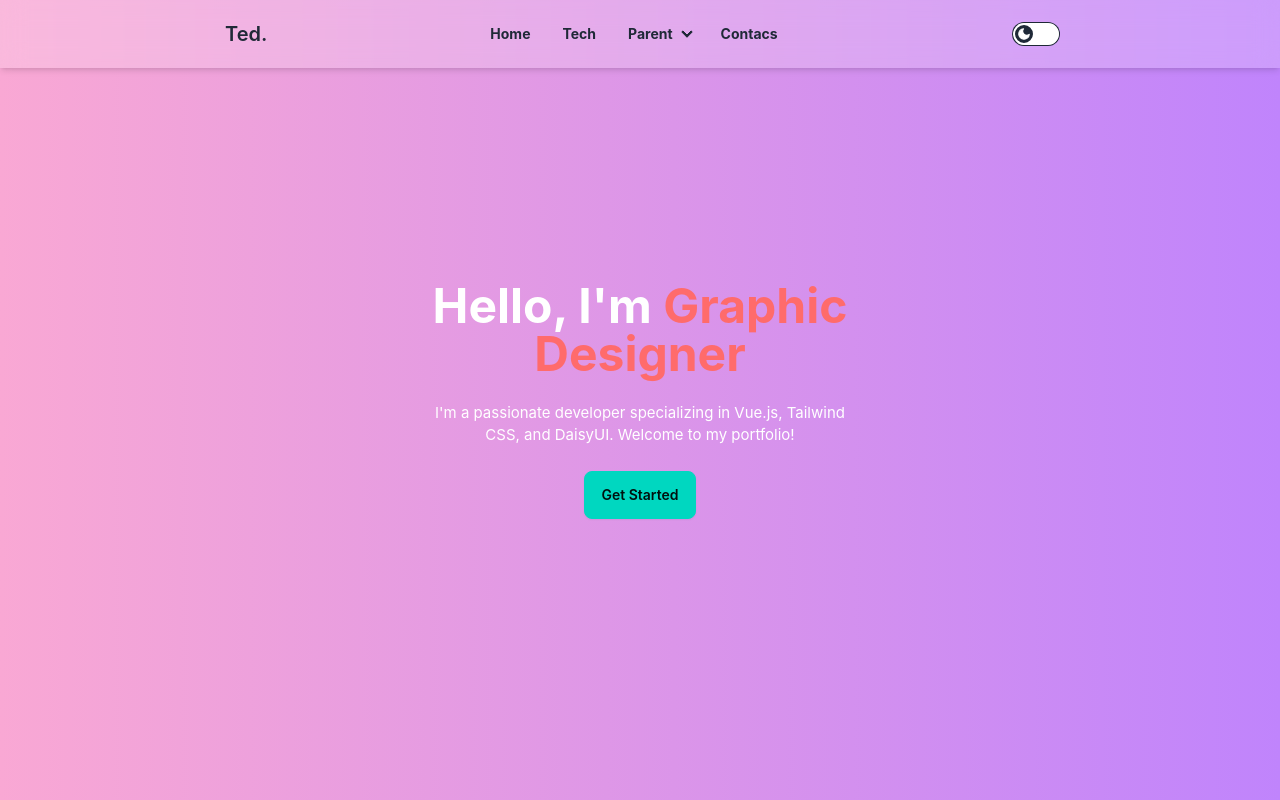
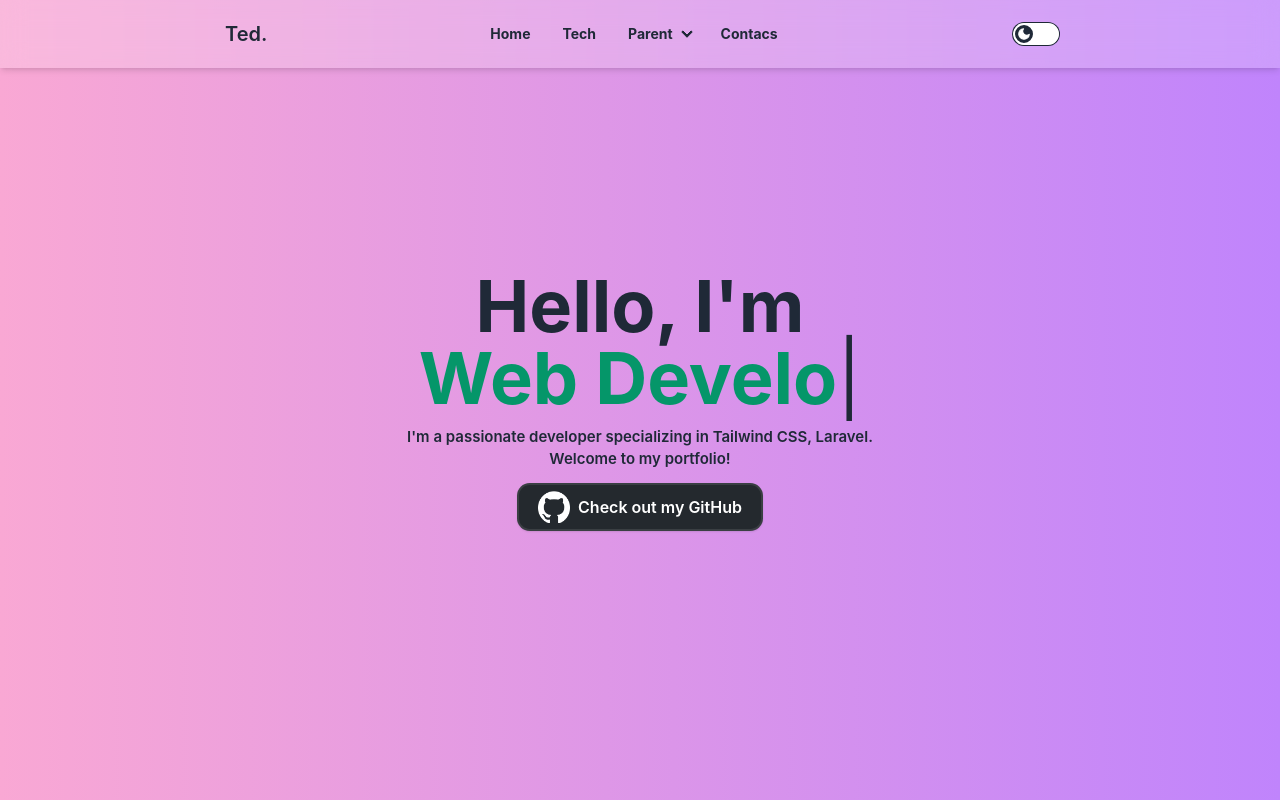
Before and after one commit to teddynanta/vue-project, a Vue app: page /about in a window 1280 px wide. Shown: the top 800 px of the page. Built offline with nearby package versions, Linux system fonts and the light colour scheme.

Commit message:
add github button

```diff
--- a/src/App.vue
+++ b/src/App.vue
@@ -12,9 +12,9 @@ import HeroSection from './components/layouts/HeroSection.vue';
         <section id="hero" class="relative h-screen flex items-center justify-center">
             <HeroSection />
         </section>
-        <div id="tech" class="flex justify-center lg:px-52 2xl:px-96">
+        <!-- <div id="tech" class="flex justify-center lg:px-52 2xl:px-96">
         <Tab />
-        </div>
+        </div> -->
     </div>
 </template>
 
--- /dev/null
+++ b/src/components/icons/GithubIcon.vue
@@ -0,0 +1,21 @@
+<template>
+  <svg
+    width="24"
+    height="24"
+    xmlns="http://www.w3.org/2000/svg"
+    class="github-icon"
+  >
+    <path
+      fill-rule="evenodd"
+      clip-rule="evenodd"
+      d="M48.854 0C21.839 0 0 22 0 49.217c0 21.756 13.993 40.172 33.405 46.69 2.427.49 3.316-1.059 3.316-2.362 0-1.141-.08-5.052-.08-9.127-13.59 2.934-16.42-5.867-16.42-5.867-2.184-5.704-5.42-7.17-5.42-7.17-4.448-3.015.324-3.015.324-3.015 4.934.326 7.523 5.052 7.523 5.052 4.367 7.496 11.404 5.378 14.235 4.074.404-3.178 1.699-5.378 3.074-6.6-10.839-1.141-22.243-5.378-22.243-24.283 0-5.378 1.94-9.778 5.014-13.2-.485-1.222-2.184-6.275.486-13.038 0 0 4.125-1.304 13.426 5.052a46.97 46.97 0 0 1 12.214-1.63c4.125 0 8.33.571 12.213 1.63 9.302-6.356 13.427-5.052 13.427-5.052 2.67 6.763.97 11.816.485 13.038 3.155 3.422 5.015 7.822 5.015 13.2 0 18.905-11.404 23.06-22.324 24.283 1.78 1.548 3.316 4.481 3.316 9.126 0 6.6-.08 11.897-.08 13.526 0 1.304.89 2.853 3.316 2.364 19.412-6.52 33.405-24.935 33.405-46.691C97.707 22 75.788 0 48.854 0z"
+      fill="currentColor"
+    />
+  </svg>
+</template>
+
+<style scoped>
+.github-icon {
+  color: inherit; /* Inherit the color from the parent */
+}
+</style>
--- a/src/components/layouts/HeroSection.vue
+++ b/src/components/layouts/HeroSection.vue
@@ -1,27 +1,19 @@
-<template>
-  <div class="hero min-h-screen bg-gradient-to-r from-pink-300 to-purple-400 dark:from-gray-900 dark:to-purple-900">
-    <div class="hero-content text-center">
-      <div class="max-w-md">
-        <h1 class="text-5xl font-bold text-white text-wrap">
-          Hello, I'm <transition name="fade" mode="out-in">
-            <span :key="currentText" class="text-accent font-bold">{{ currentText }}</span>
-          </transition>
-        </h1>
-        <p class="py-6 text-white">I'm a passionate developer specializing in Vue.js, Tailwind CSS, and DaisyUI. Welcome to my portfolio!</p>
-        <button class="btn btn-accent shining-button">Get Started</button>
-      </div>
-    </div>
-  </div>
-</template>
-
 <script>
+import GithubButton from '../partials/GithubButton.vue';
 export default {
+  components: {
+    GithubButton,
+  },
   name: 'HeroSection',
   data() {
     return {
       texts: ['Teddy Nanta', 'Web Developer', 'Graphic Designer'],
       currentIndex: 0,
-      currentText: 'Teddy',
+      displayedText: '',
+      isDeleting: false,
+      typingSpeed: 150, // Speed of typing
+      deletingSpeed: 100, // Speed of deleting
+      pauseDuration: 1000, // Pause between texts
     };
   },
   mounted() {
@@ -29,14 +21,57 @@ export default {
   },
   methods: {
     startTextAnimation() {
-      setInterval(() => {
-        this.currentIndex = (this.currentIndex + 1) % this.texts.length;
-        this.currentText = this.texts[this.currentIndex];
-      }, 2000);
+      const type = () => {
+        const currentText = this.texts[this.currentIndex];
+
+        if (this.isDeleting) {
+          // Delete text
+          this.displayedText = currentText.substring(0, this.displayedText.length - 1);
+        } else {
+          // Type text
+          this.displayedText = currentText.substring(0, this.displayedText.length + 1);
+        }
+
+        // Check if typing or deleting is complete
+        if (!this.isDeleting && this.displayedText === currentText) {
+          // Pause at the end of typing
+          setTimeout(() => {
+            this.isDeleting = true;
+            type();
+          }, this.pauseDuration);
+        } else if (this.isDeleting && this.displayedText === '') {
+          // Move to the next text
+          this.isDeleting = false;
+          this.currentIndex = (this.currentIndex + 1) % this.texts.length;
+          setTimeout(type, this.typingSpeed);
+        } else {
+          // Continue typing or deleting
+          setTimeout(type, this.isDeleting ? this.deletingSpeed : this.typingSpeed);
+        }
+      };
+
+      type(); // Start the animation
     },
   },
 };
 </script>
+
+<template>
+  <div class="hero min-h-screen bg-gradient-to-r from-pink-300 to-purple-400 dark:from-gray-900 dark:to-purple-900">
+    <div class="hero-content text-center">
+      <div class="max-w-2xl">
+          <h1 class="text-7xl font-bold text-base-content dark:text-gray-100 text-wrap">
+            Hello, I'm <br> <span class="text-emerald-600 dark:text-red-500 font-bold">{{ displayedText }}</span><span class="blinking-cursor">|</span>
+          </h1>
+          <p class="py-3 text-base-content font-semibold dark:font-normal dark:text-gray-100">I'm a passionate developer specializing in Tailwind CSS, Laravel. <br> Welcome to my portfolio!</p>
+          <!-- <button class="btn btn-accent shining-button">Get Started</button> -->
+          <GithubButton />
+      </div>
+    </div>
+  </div>
+</template>
+
+
 
 <style>
 /* Shining Button Effect */
@@ -71,16 +106,17 @@ export default {
   }
 }
 
-/* Text Animation */
-.text-accent {
-  color: #ff6b6b;
+/* Blinking Cursor */
+.blinking-cursor {
+  animation: blink 1s infinite;
 }
 
-/* Fade Transition */
-.fade-enter-active, .fade-leave-active {
-  transition: opacity 0.5s ease;
-}
-.fade-enter, .fade-leave-to {
-  opacity: 0;
+@keyframes blink {
+  0%, 50% {
+    opacity: 1;
+  }
+  51%, 100% {
+    opacity: 0;
+  }
 }
 </style>
--- a/src/components/partials/DaisyNavbar.vue
+++ b/src/components/partials/DaisyNavbar.vue
@@ -48,7 +48,7 @@ onMounted(() => {
   </dialog>
 
 
-  <div class="navbar bg-transparent text-base-content lg:px-52 2xl:px-96">
+  <div class="navbar bg-transparent text-base-content dark:text-gray-100 lg:px-52 2xl:px-96">
     <div class="navbar-start">
       <div class="dropdown">
         <div tabindex="0" role="button" class="btn btn-ghost lg:hidden">
--- /dev/null
+++ b/src/components/partials/GithubButton.vue
@@ -0,0 +1,84 @@
+<script setup>
+import GithubIcon from '../icons/GithubIcon.vue';
+</script>
+
+<template>
+  <a href="https://github.com/teddynanta" target="_blank" rel="noopener noreferrer">
+    <button class="btn github-button">
+      <img src="../../../public/github.png" class="h-8 w-8" alt="">
+      Check out my GitHub
+    </button>
+  </a>
+</template>
+
+<style scoped>
+.github-button {
+  display: inline-flex;
+  align-items: center;
+  justify-content: center;
+  padding: 0.25rem 1.25rem; /* Re-enable padding for better spacing */
+  font-size: 1rem;
+  font-weight: 600;
+  color: #ffffff;
+  background-color: #24292e; /* GitHub's dark gray */
+  border: 1px solid rgba(255, 255, 255, 0.1);
+  border-radius: 0.8rem; /* Rounded corners */
+  box-shadow:
+    0 1px 2px rgba(0, 0, 0, 0.1),
+    0 0 0 1px rgba(255, 255, 255, 0.1) inset; /* Subtle inset shadow */
+  position: relative;
+  overflow: hidden;
+  transition: all 0.3s ease;
+}
+
+.github-button::before {
+  content: '';
+  position: absolute;
+  top: 0;
+  left: -100%; /* Start the shine from outside the button */
+  width: 100%;
+  height: 100%;
+  background: linear-gradient(
+    45deg,
+    rgba(255, 255, 255, 0) 25%,
+    rgba(255, 255, 255, 0.2) 50%,
+    rgba(255, 255, 255, 0) 75%
+  );
+  transform: skewX(-45deg); /* Diagonal shine effect */
+  animation: shine 3s infinite;
+}
+
+.github-button:hover {
+  background-color: #2d3339; /* Slightly lighter gray on hover */
+  box-shadow:
+    0 2px 4px rgba(0, 0, 0, 0.2),
+    0 0 0 1px rgba(255, 255, 255, 0.2) inset;
+}
+
+.github-button:active {
+  background-color: #1b1f23; /* Darker gray on click */
+  box-shadow:
+    0 1px 2px rgba(0, 0, 0, 0.1),
+    0 0 0 1px rgba(255, 255, 255, 0.1) inset;
+}
+
+.github-button-text {
+  position: relative;
+  z-index: 1;
+  margin-left: 0.5rem; /* Add spacing between icon and text */
+}
+
+@keyframes shine {
+  0% {
+    left: -100%; /* Start from outside the button */
+    opacity: 0; /* Fully transparent at the start */
+  }
+  50% {
+    opacity: 1; /* Fully visible in the middle */
+  }
+  100% {
+    left: 100%; /* Move to the other side */
+    opacity: 0; /* Fully transparent at the end */
+  }
+}
+</style>
```
Also changed, not shown: public/github.png (added).
